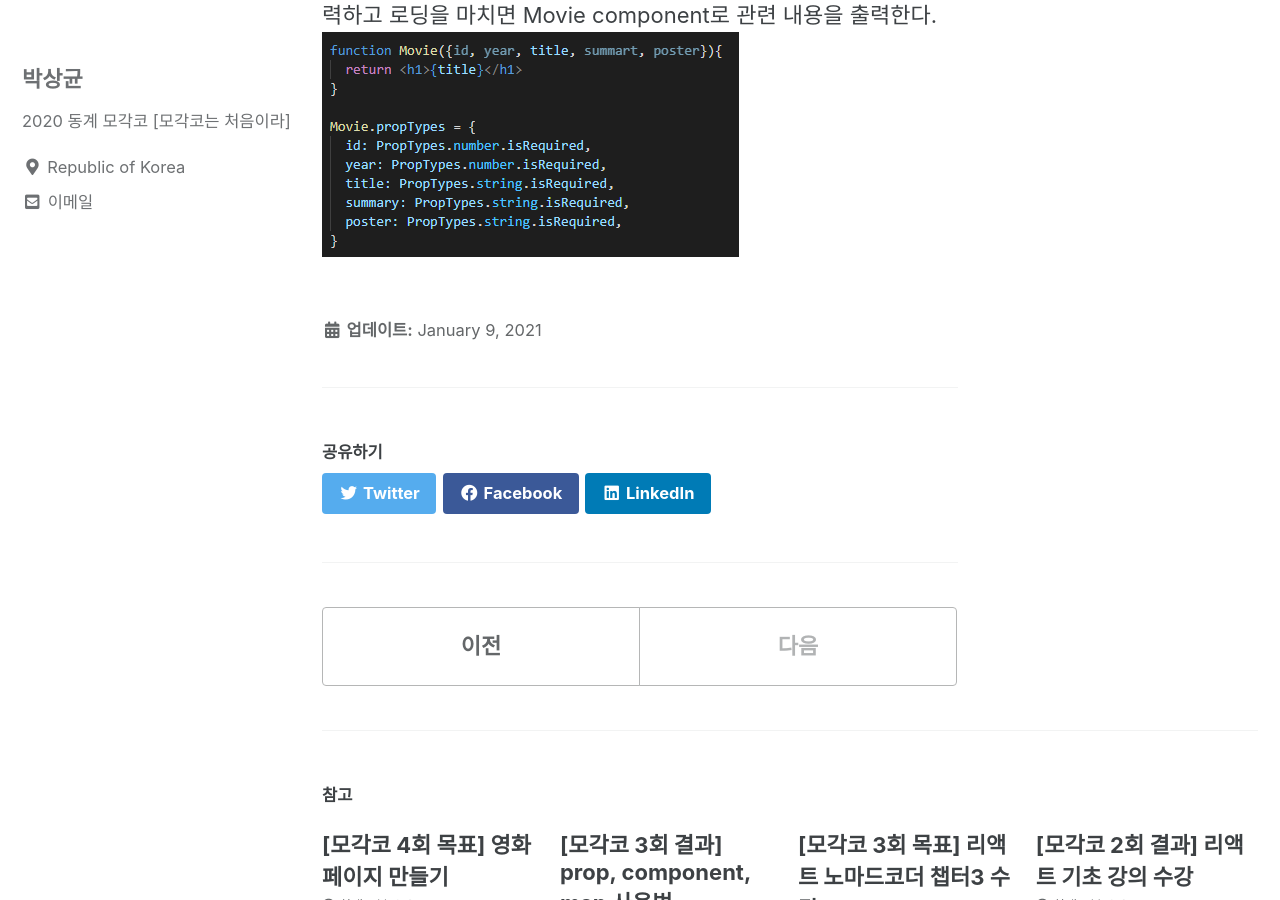
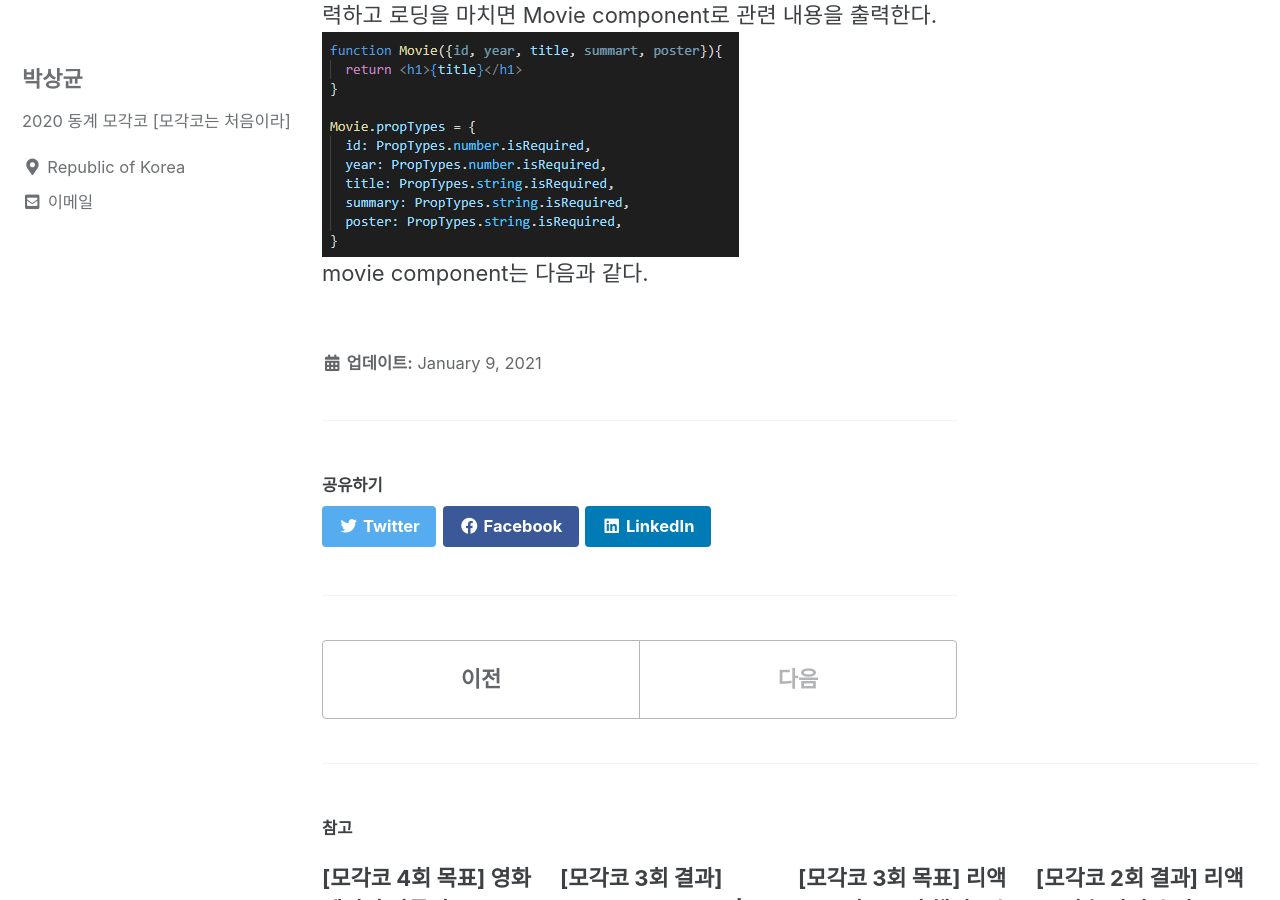
Before and after one commit to sanggyunbak2856/sanggyunbak2856.github.io, a Jekyll site: the page built from _posts/2021-01-09-result-4.md, in a window 1280 px wide and 900 px high, scrolled down 2449 px. Built offline with Jekyll 4.4.1, drawn with Linux system fonts in a browser that asks for light colours; cached includes are drawn as plain includes.

Commit message:
'[21-01-09]'

```diff
--- a/_posts/2021-01-09-result-4.md
+++ b/_posts/2021-01-09-result-4.md
@@ -27,3 +27,4 @@ state에 isLoading으로 로딩중인지 나타내도록 하고 movies 배열에
 ![/images/210109/render.png](/images/210109/render.png)
 render 함수로 받아온 파일을 표시한다. 로딩중일 때는 Loading을 출력하고 로딩을 마치면 Movie component로 관련 내용을 출력한다.
 ![/images/210109/movie.png](/images/210109/movie.png)
+movie component는 다음과 같다.
```
